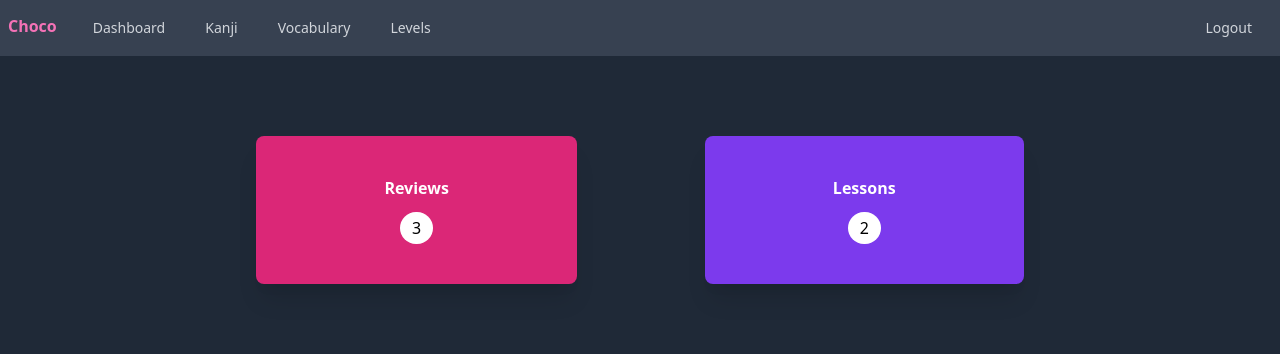
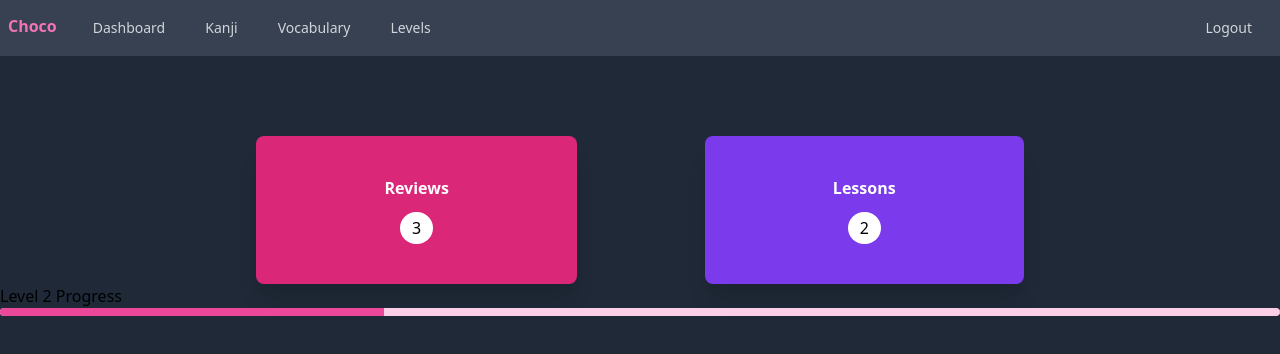
Before and after one commit to dokdek/choco-site, a Next.js app: page / in a window 1280 px wide. Shown: the top 354 px of the page. Built offline with nearby package versions, Linux system fonts and the light colour scheme.

Commit message:
added container div to store all elements

```diff
--- /dev/null
+++ b/components/progress-card.js
@@ -0,0 +1,11 @@
+
+export default function ProgressCard(){
+    return(
+        <div className="container">
+            <h1>Level 2 Progress</h1>
+            <div class="overflow-hidden h-2 mb-4 text-xs flex rounded bg-pink-200">
+            <div style={{width:"30%"}} class="shadow-none flex flex-col text-center whitespace-nowrap text-white justify-center bg-pink-500"></div>
+            </div>
+        </div>
+    )
+}
--- a/pages/index.js
+++ b/pages/index.js
@@ -1,16 +1,20 @@
-import Head from 'next/head'
+import Head from "next/head";
 import Navbar from "../components/navbar";
 import ReviewCard from "../components/review-card";
 import LessonCard from "../components/lesson-card";
+import ProgressCard from "../components/progress-card";
 
 export default function Home() {
   return (
     <div className="bg-gray-800 h-screen">
-    <Navbar/>
-    <div className="lessons-div flex flex-col sm:flex-row justify-center items-center space-y-3 sm:space-x-3 md:space-x-32 sm:space-y-0 mt-20">
-    <ReviewCard/>
-    <LessonCard/>
+      <Navbar />
+      <div className="main-container flex flex-col justify-center items-center">
+        <div className="lessons-div flex flex-col sm:flex-row justify-center items-center space-y-3 sm:space-x-3 md:space-x-32 sm:space-y-0 mt-20">
+          <ReviewCard />
+          <LessonCard />
+        </div>
+        <ProgressCard/>
+      </div>
     </div>
-    </div>
-  )
+  );
 }
```
